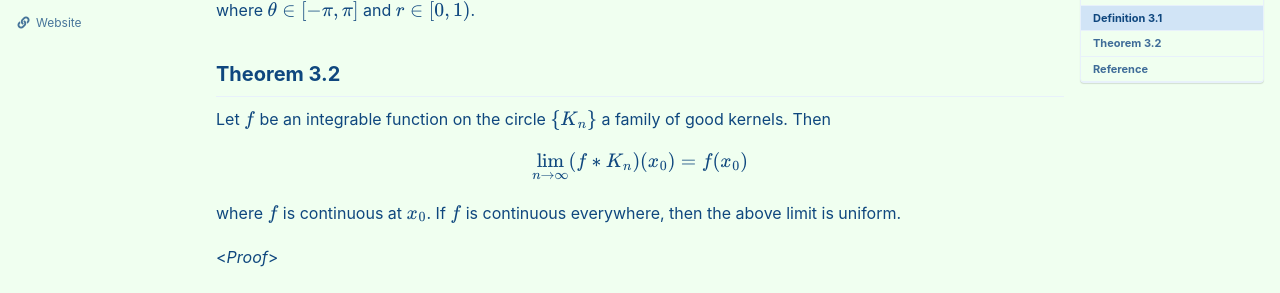
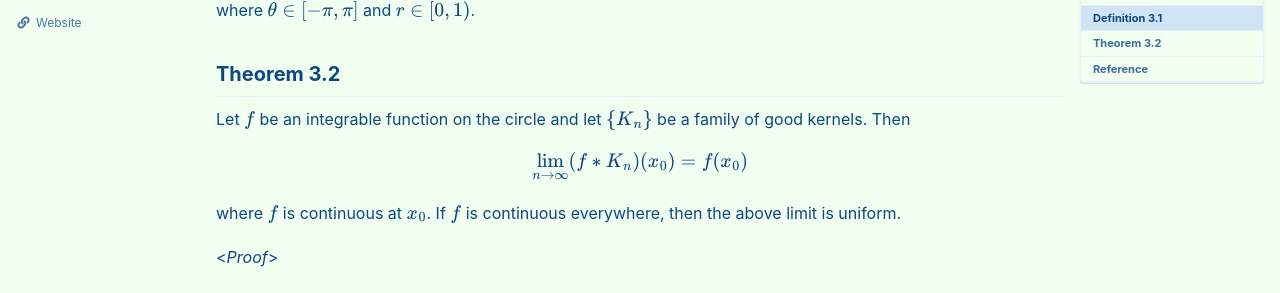
Before and after one commit to seanie12/blog, a Jekyll site: the page built from _posts/2023-02-06-convolution-good-kernels.md, in a window 1280 px wide and 900 px high, scrolled down 4812 px. Shown: the part 151-444 px from the top of the window. Built offline with Jekyll 4.4.1, drawn with Linux system fonts in a browser that asks for light colours; cached includes are drawn as plain includes; formulas are drawn with MathJax 3.

Commit message:
Update 2023-02-06-convolution-good-kernels.md

```diff
--- a/_posts/2023-02-06-convolution-good-kernels.md
+++ b/_posts/2023-02-06-convolution-good-kernels.md
@@ -248,7 +248,7 @@ where $\theta\in [-\pi, \pi]$ and $r\in [0,1)$.
 
 
 ## Theorem 3.2
-Let $f$ be an integrable function on the circle $\\{K_n\\}$ a family of good kernels. Then
+Let $f$ be an integrable function on the circle and let $\\{K_n\\}$ be a family of good kernels. Then
 
 $$
 \begin{align*}
```
